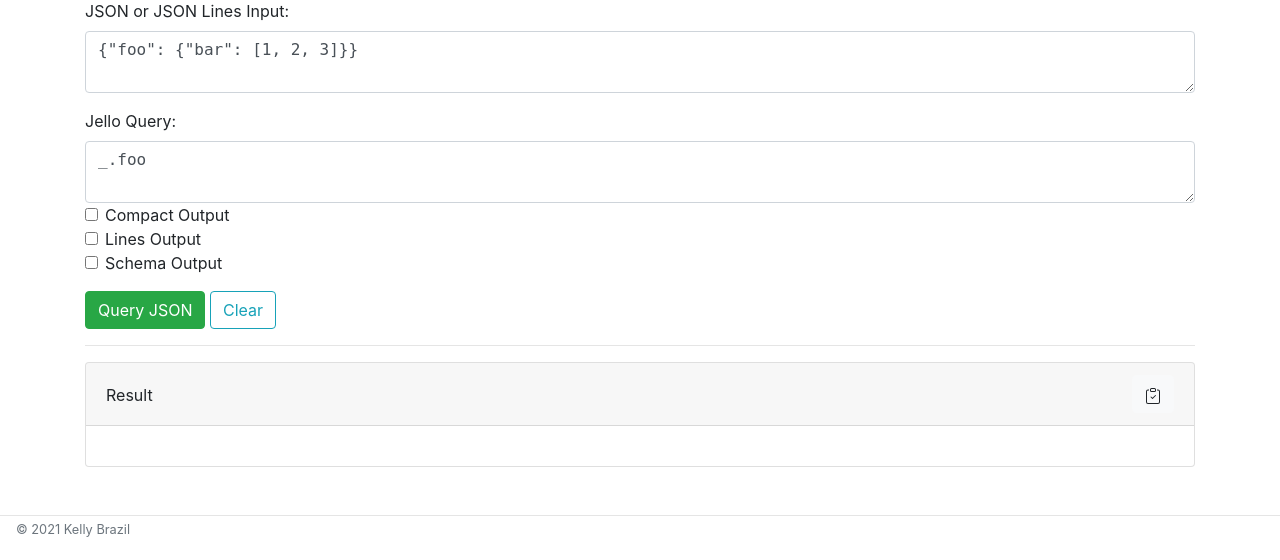
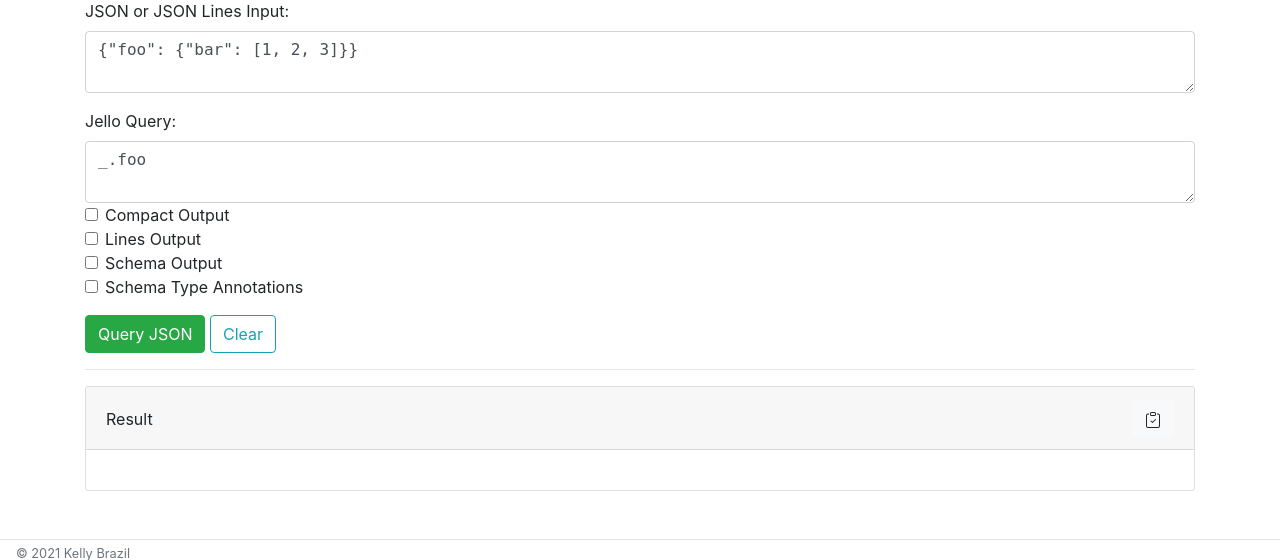
Before and after one commit to kellyjonbrazil/jello-web, a Flask app: page / in a window 1280 px wide. Shown: the part 71-631 px from the top of the page. Run offline with Flask 2, Linux system fonts and the light colour scheme; some libraries are stand-ins or nearby versions.

Commit message:
add schema type annotations

```diff
--- a/app.py
+++ b/app.py
@@ -45,12 +45,12 @@ def home():
         try:
             query_input = form.query_input.data
             opts.schema = form.schema.data
+            opts.types = form.types.data
             opts.compact = form.compact.data
             opts.lines = form.lines.data
             response = pyquery(data=list_dict_data, query=query_input)
 
             if opts.schema:
-                # opts.mono = True
                 schema = Schema()
                 schema.create_schema(response)
                 output = schema.html_output()
@@ -78,6 +78,7 @@ class MyInput(FlaskForm):
                                 default='_.foo')
     compact = BooleanField('Compact Output')
     schema = BooleanField('Schema Output')
+    types = BooleanField('Schema Type Annotations')
     lines = BooleanField('Lines Output')
     submit = SubmitField('Query JSON')
 
--- a/templates/home.html
+++ b/templates/home.html
@@ -34,7 +34,10 @@
         {{ form.lines(class="form-check-input") }} {{ form.lines.label(class="form-check-label") }}
       </div>
       <div class="form-check">
-        {{ form.schema(class="form-check-input mb-3") }} {{ form.schema.label(class="form-check-label mb-3") }}
+        {{ form.schema(class="form-check-input mb-3") }} {{ form.schema.label(class="form-check-label") }}
+      </div>
+      <div class="form-check">
+        {{ form.types(class="form-check-input mb-3") }} {{ form.types.label(class="form-check-label mb-3") }}
       </div>
       <div class="form-group">
         {{ form.submit(class="btn btn-success") }}  <a class="btn btn-outline-info" href="{{ url_for('home') }}">Clear</a>
--- a/templates/includes/_navbar.html
+++ b/templates/includes/_navbar.html
@@ -35,6 +35,7 @@
         <p class="card-text"><strong>Compact Output:</strong> If checked, formats the JSON result on a single line.
         <p class="card-text"><strong>Lines Output:</strong> If checked, prints the JSON Array as individual lines or prints JSON Lines.
         <p class="card-text"><strong>Schema Output:</strong> If checked, prints the JSON Schema.
+        <p class="card-text"><strong>Schema Type Annotations:</strong> If checked, prints type annotations with the JSON Schema.
       </div>
     </div>
   </div>
```
